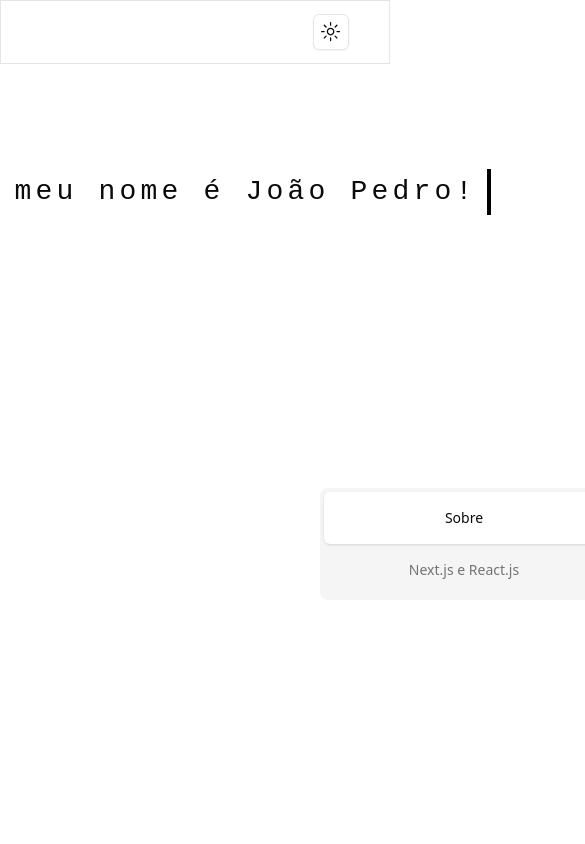
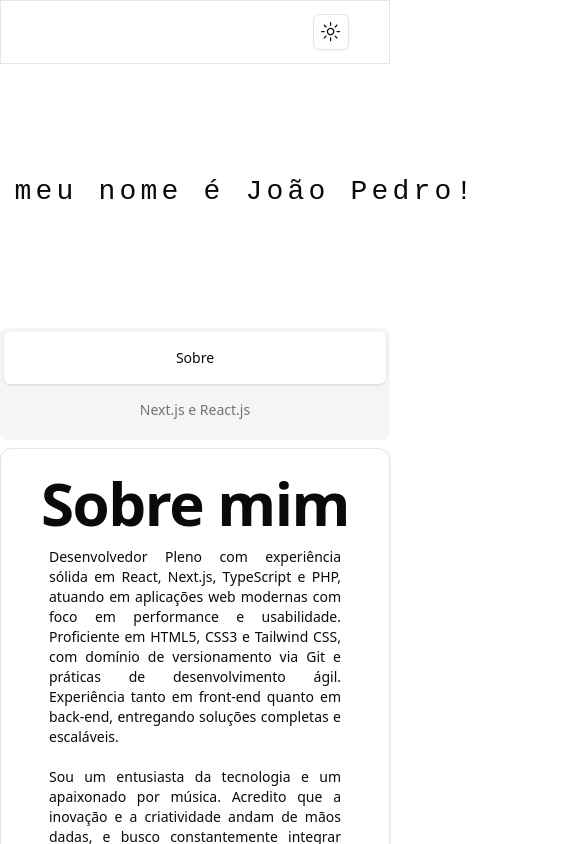
Before and after one commit to j0a0p300/portifolio, a Next.js app: page / in a window 390 px wide. Shown: the top 844 px of the page, 585 px wide, since content can reach past the window. Built offline with nearby package versions, Linux system fonts and the light colour scheme.

Commit message:
responsividade

```diff
--- a/src/app/components/card/index.tsx
+++ b/src/app/components/card/index.tsx
@@ -19,14 +19,14 @@ import { Button } from "@/components/ui/button";
 export function CardOption() {
   return (
     <>
-      <div className="flex mt-40 justify-center">
+      <div className="flex lg:mt-40 justify-center">
         <div>
           <Tabs
             defaultValue="sobre"
             id="tabContent"
-            className="flex absolute pl-80 pr-80"
+            className="flex absolute lg:pl-80 lg:pr-80 flex-col lg:flex-row"
           >
-            <TabsList className="flex flex-col h-28 mr-4 min-w-72 mt-2">
+            <TabsList className="flex flex-col h-28 lg:mr-4 min-w-72 mt-2 ">
               <TabsTrigger value="sobre" className="w-full h-14">
                 Sobre
               </TabsTrigger>
@@ -37,7 +37,7 @@ export function CardOption() {
             <TabsContent value="next" className="w-full">
               <Card className="w-fit">
                 <CardHeader>
-                  <div className="flex">
+                  <div className="flex justify-center">
                     <div className="flex items-center">
                       <RiNextjsFill size={55} className="mr-2" />
                       <CardTitle className="text-2xl">Next.js</CardTitle>
@@ -53,14 +53,10 @@ export function CardOption() {
                     renderização do lado do servidor (SSR), geração de sites
                     estáticos (SSG), roteamento automático e otimização de
                     desempenho. Utilizo esse framework no meu dia a dia, para criação e manutenção dos projetos abaixo:
-
-                    <br />
-                    <br />
-                    Projetos em Next JS
                   </CardDescription>
                 </CardHeader>
                 <CardContent>
-                  <ScrollArea className="h-40 w-full rounded-md">
+                  <ScrollArea className="h-auto w-full rounded-md">
                     <Link href="/">
                       <li className="flex items-center pl-2 py-4 rounded hover:bg-gray-400 hover:cursor-pointer hover:transition transition">
                         <FaGithub size={30} className="mr-2" />{" "}
@@ -93,11 +89,11 @@ export function CardOption() {
             <TabsContent value="sobre" className="w-full">
               <Card className="w-fit">
                 <CardHeader>
-                  <div className="flex items-center mb-2">
+                  <div className="flex items-center mb-2 justify-center">
                     <CardTitle className="text-6xl">Sobre mim</CardTitle>
                   </div>
                   <CardContent className="text-justify mb-6">
-                    <ScrollArea className="h-64 w-full rounded-md text-sm">
+                    <ScrollArea className="h-auto w-full rounded-md text-sm mb-4">
                       Desenvolvedor Pleno com experiência sólida em React, Next.js, TypeScript e PHP,
                       atuando em aplicações web modernas com foco em performance e usabilidade.
                       Proficiente em HTML5, CSS3 e Tailwind CSS, com domínio de versionamento via Git e
@@ -114,19 +110,18 @@ export function CardOption() {
                       busco aplicar esse conhecimento de forma criativa. Além
                       disso, a música é uma fonte constante de inspiração, que me ajuda
                       a pensar fora da caixa e a abordar desafios de maneira original.
-
-                      <br />
-                      <br />
+                    </ScrollArea>
+                    <div className="flex">
                       <Link href="http://github.com/j0a0p300" target="_blank">
                         <Button>Github</Button>
                       </Link>
                       <a href="./assets/curriculo_joao_pedro.docx" download>
-                      <Button className="mx-2">Currículo</Button>
+                        <Button className="mx-2">Currículo</Button>
                       </a>
                       <Link href="https://www.linkedin.com/in/joaopedrofariascosta" target="_blank">
                         <Button>Linkedin</Button>
                       </Link>
-                    </ScrollArea>
+                    </div>
                   </CardContent>
                 </CardHeader>
               </Card>
--- a/src/app/components/header/index.tsx
+++ b/src/app/components/header/index.tsx
@@ -3,7 +3,7 @@ import { ModeToggle } from "@/components/button-theme";
 
 export function Header(){
   return(
-    <header className="border h-16 w-auto flex items-center justify-end px-10">
+    <header className="border h-16 flex items-center justify-end px-10 w-screen">
       <ModeToggle/>
     </header>
   );
--- a/src/app/page.tsx
+++ b/src/app/page.tsx
@@ -14,9 +14,9 @@ const Home = () => {
   return (
     <>
       <Header/>
-      <main>
-        <div className="flex justify-center items-center h-64">
-          <div id="typewriter">
+      <main className="w-screen">
+        <div className="flex w-screen justify-center items-center h-64">
+          <div id="typewriter" className="p-10">
             <h1>Olá, meu nome é João Pedro!</h1>
           </div>
         </div>
```
